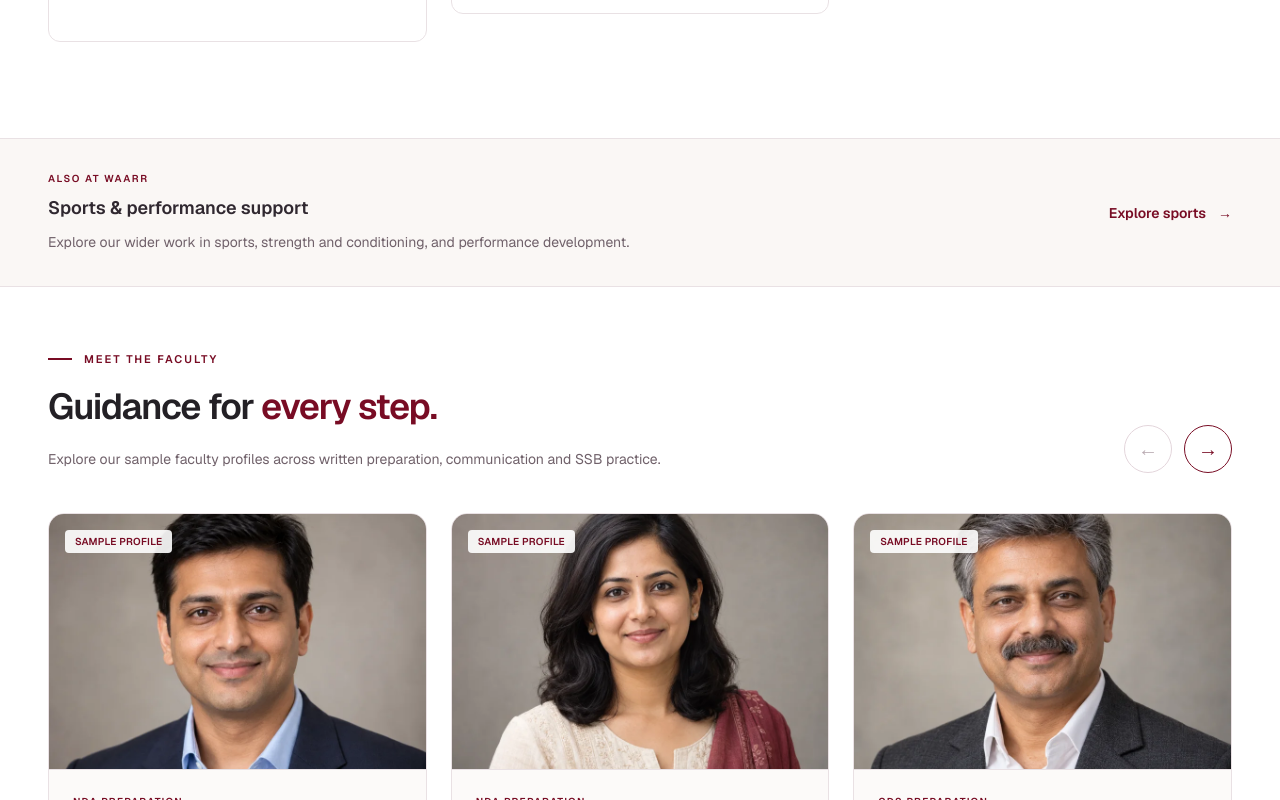
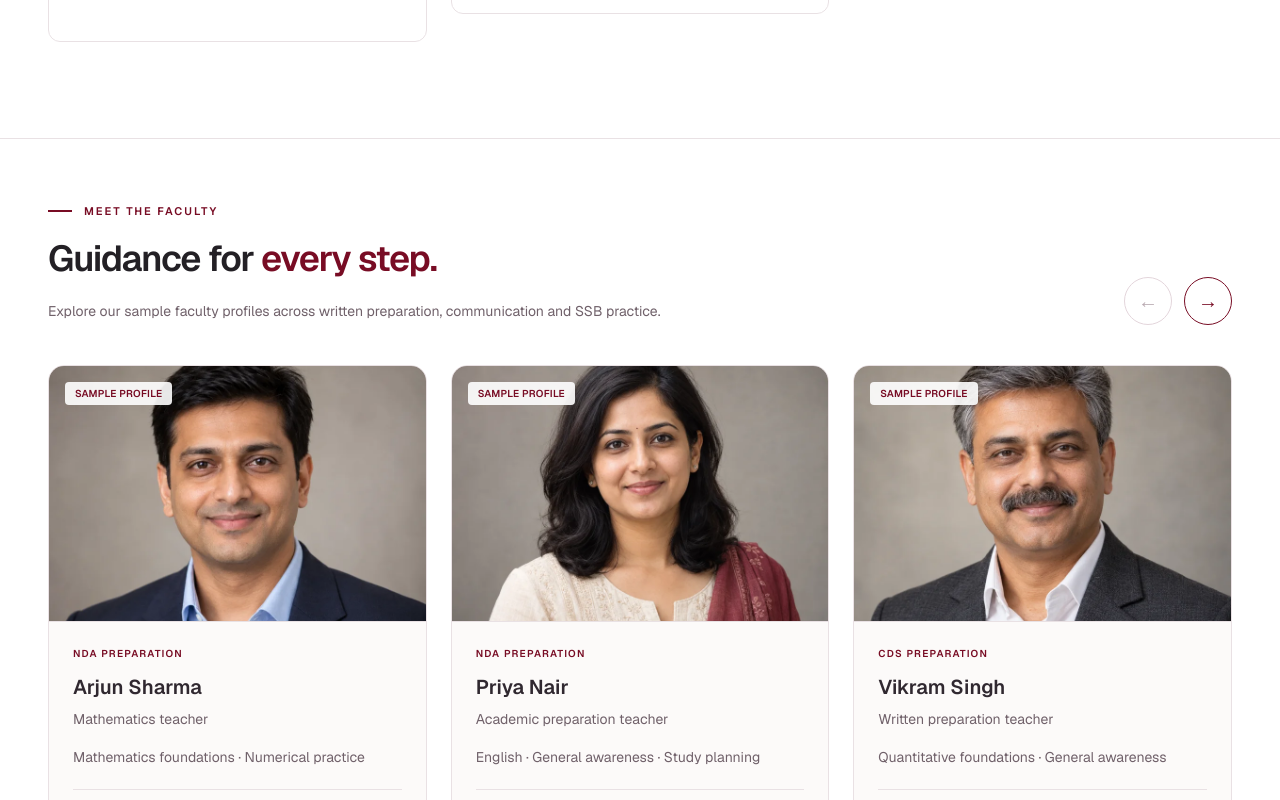
Before and after one commit to vinitk09/Waar, a Next.js app: page / in a window 1280 px wide. Shown: the part 5400-6200 px from the top of the page. Built offline with nearby package versions, Linux system fonts and the light colour scheme.

Commit message:
Removed the sports section

```diff
--- a/src/components/home/DefenceHome.js
+++ b/src/components/home/DefenceHome.js
@@ -80,10 +80,6 @@ export default function DefenceHome() {
       </div>
     </section>
 
-    <section aria-labelledby="sports-support-heading" className="border-y border-[#e9e1e4] bg-[#faf7f5]">
-      <div className={`${container} flex flex-col gap-5 py-8 sm:flex-row sm:items-center sm:justify-between`}><div data-scroll-reveal><p className="text-[10px] font-semibold tracking-[0.16em] text-[#780c24] uppercase">Also at WAARR</p><h2 id="sports-support-heading" className="mt-2 text-lg font-semibold text-[#302830]">Sports & performance support</h2><p className="mt-2 max-w-[750px] text-sm leading-6 text-[#70616a]">Explore our wider work in sports, strength and conditioning, and performance development.</p></div><Link href="/sports" className={`inline-flex min-h-11 shrink-0 items-center gap-3 text-sm font-semibold text-[#780c24] ${focus}`}>Explore sports <span aria-hidden="true">→</span></Link></div>
-    </section>
-
     <FacultySlider />
 
     <HomeEnquiry />
--- a/src/components/home/FacultySlider.js
+++ b/src/components/home/FacultySlider.js
@@ -37,7 +37,7 @@ export default function FacultySlider() {
     element.scrollBy({ left: direction * step, behavior: window.matchMedia("(prefers-reduced-motion: reduce)").matches ? "instant" : "smooth" });
   }
 
-  return <section id="faculty" aria-labelledby="faculty-heading" aria-roledescription="carousel" className="overflow-hidden bg-white">
+  return <section id="faculty" aria-labelledby="faculty-heading" aria-roledescription="carousel" className="overflow-hidden border-t border-[#e9e1e4] bg-white">
     <div className="mx-auto max-w-[1480px] px-6 py-12 sm:px-10 sm:py-16 lg:px-12">
       <div className="flex flex-wrap items-end justify-between gap-6">
         <div data-scroll-reveal><p className="mb-4 flex items-center gap-3 text-[11px] font-semibold tracking-[0.18em] text-[#780c24] uppercase"><span aria-hidden="true" className="h-0.5 w-6 bg-[#780c24]" />Meet the faculty</p><h2 id="faculty-heading" className="text-3xl leading-tight font-semibold tracking-[-0.035em] text-[#232025] sm:text-4xl">Guidance for <span className="text-[#780c24]">every step.</span></h2><p className="mt-4 max-w-[650px] text-sm leading-7 text-[#70616a]">Explore our sample faculty profiles across written preparation, communication and SSB practice.</p></div>
```
Also changed, not shown: 1 other file (tests, documents, lock files or other folders).
